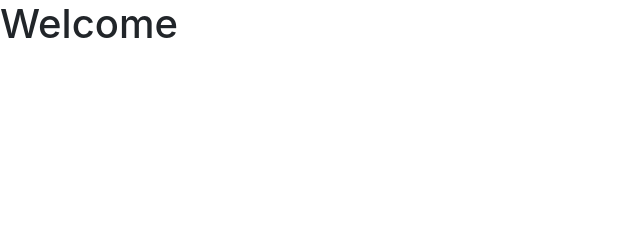
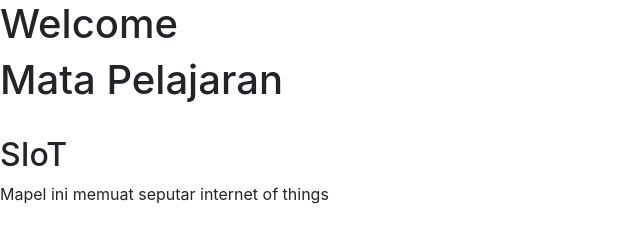
Before and after one commit to AndikaFerdy/website-oh-sija, a website built with webpack: page lib/html/index.html in a window 1280 px wide. Shown: the whole page, without its empty margins (0-640 px from the left). Built offline with nearby package versions, Linux system fonts and the light colour scheme.

Commit message:
tambah mapel & welcome

```diff
--- a/lib/html/index.html
+++ b/lib/html/index.html
@@ -3,6 +3,7 @@
   <%= require('html-loader!./partials/head.html') %>
   <body>
     <h1 class="head-typesetting"></h1>
+    <%= require('html-loader!./partials/mapel.html') %>
     <!-- <img src="res/img/ss1.png" alt="Screenshot I" /> -->
   </body>
 </html>
--- /dev/null
+++ b/lib/html/partials/mapel.html
@@ -0,0 +1,8 @@
+<section>
+  <h1>Mata Pelajaran</h1>
+  <div>
+    <img />
+    <h2>SIoT</h2>
+    <a>Mapel ini memuat seputar internet of things</a>
+  </div>
+</section>
--- a/lib/ts/index.ts
+++ b/lib/ts/index.ts
@@ -4,9 +4,9 @@ require('bootstrap/dist/css/bootstrap.min.css');
 import setupServiceWorker from './service-worker';
 
 window.addEventListener('load', evt => {
-  setupServiceWorker().then(success => {
+  /* setupServiceWorker().then(success => {
     console.log(success);
-  });
+  }); */
 
   const headTypesetting = document.querySelector(
     '.head-typesetting'
```
Also changed, not shown: lib/html/partials/welcome.html (added, +3 -0 lines), dist/index.html, dist/js/download.js, dist/js/index.js, lib/html/partials/navbar.txt (added).
